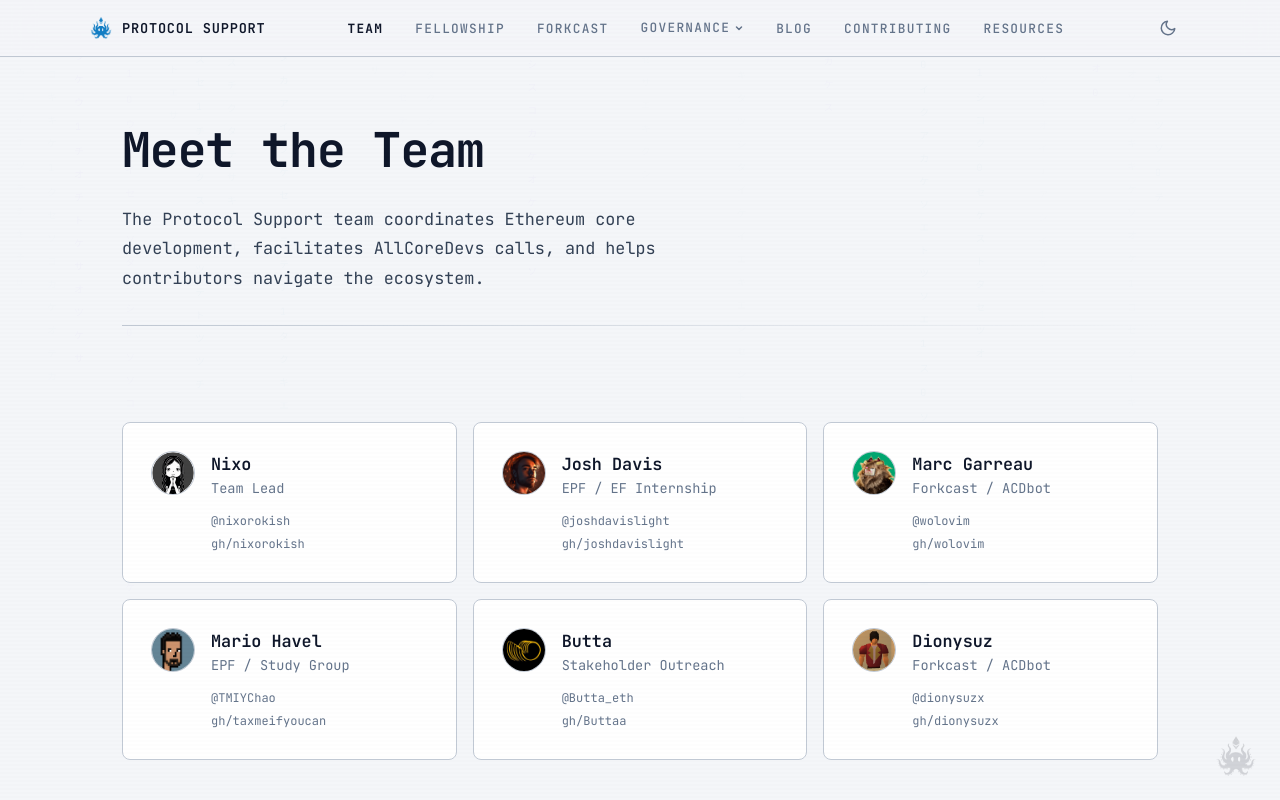
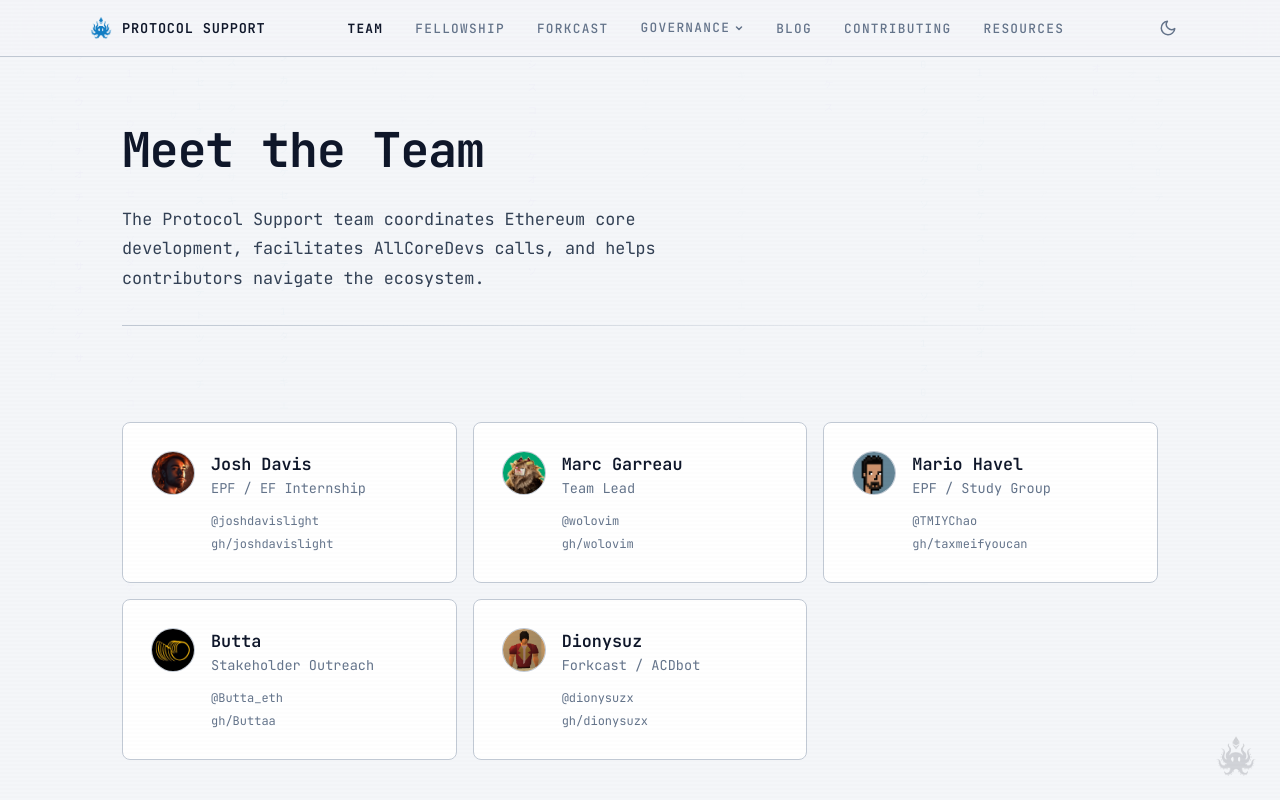
Before and after one commit to ethereum/protocol-support-website, a Next.js app: page /team in a window 1280 px wide. Shown: the top 800 px of the page. Built offline with nearby package versions, Linux system fonts and the light colour scheme.

Commit message:
remove nixo from team
remove nixo :')

```diff
--- a/src/app/team/page.tsx
+++ b/src/app/team/page.tsx
@@ -12,13 +12,6 @@
 
 const teamMembers = [
   {
-    name: "Nixo",
-    role: "Team Lead",
-    image: "/team-nixo.png",
-    twitter: "nixorokish",
-    github: "nixorokish",
-  },
-  {
     name: "Josh Davis",
     role: "EPF / EF Internship",
     image: "/team-josh.jpg",
@@ -27,7 +20,7 @@
   },
   {
     name: "Marc Garreau",
-    role: "Forkcast / ACDbot",
+    role: "Team Lead",
     image: "/team-wolovim.png",
     twitter: "wolovim",
     github: "wolovim",
```
